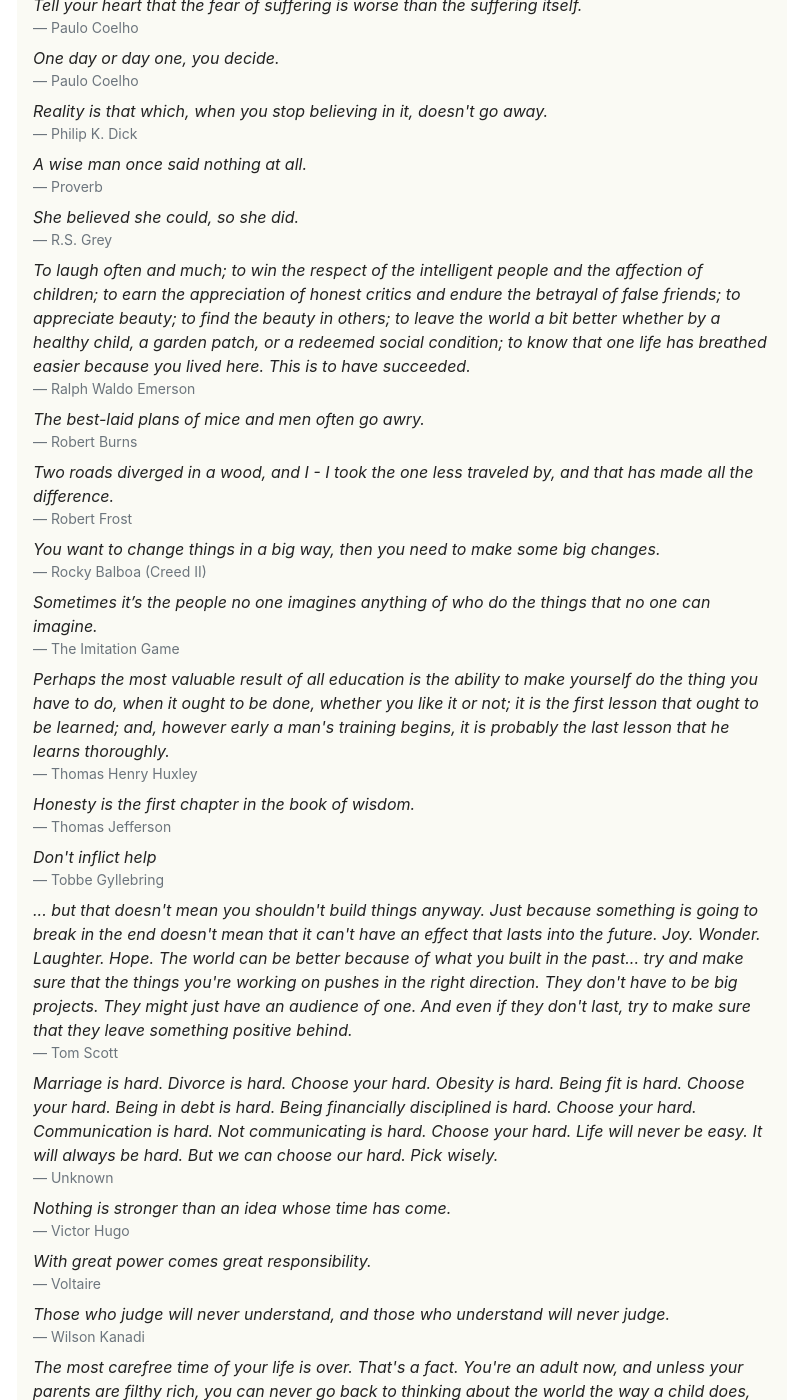
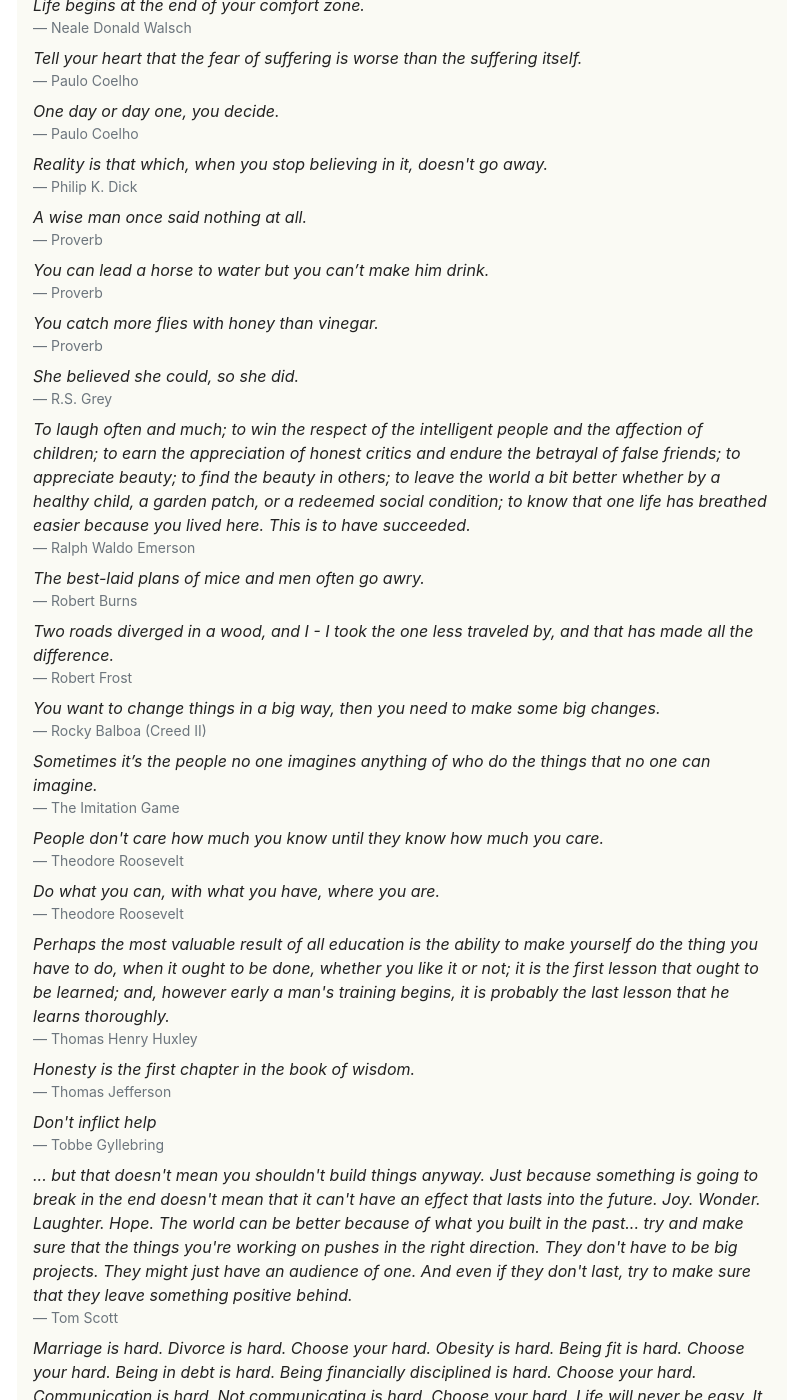
Before and after one commit to mackorone/mackorone.github.io, a Jekyll site: the page built from quotes.html, in a window 1280 px wide and 1400 px high, scrolled down 3969 px. Shown: the whole window, without its empty margins (238-1036 px from the left). Built offline with Jekyll 4.4.1, drawn with Linux system fonts in a browser that asks for light colours; nearby versions of some CDN libraries; some of the changed text lies outside the part shown.

Commit message:
Add more quotes

```diff
--- a/_data/quotes.yml
+++ b/_data/quotes.yml
@@ -98,7 +98,7 @@
   source: Kent Beck
 - quote: 'When most people say they want to be a millionaire, what they really mean is "I want to spend a million dollars," which is literally the opposite of being a millionaire.'
   source: Morgan Housel
-- quote: What do I think? Who the fuck am I?
+- quote: What do I think? Who [...] am I?
   source: George Hotz
 - quote: A wise man once said nothing at all.
   source: Proverb
@@ -157,3 +157,15 @@
   source: David McCullough
 - quote: A person is smart. People are dumb, panicky dangerous animals and you know it.
   source: Men in Black
+- quote: You can lead a horse to water but you can’t make him drink.
+  source: Proverb
+- quote: You catch more flies with honey than vinegar.
+  source: Proverb
+- quote: People don't care how much you know until they know how much you care.
+  source: Theodore Roosevelt
+- quote: Do what you can, with what you have, where you are.
+  source: Theodore Roosevelt
+- quote: Never signed, never sent.
+  source: Abraham Lincoln
+- quote: The only way of knowing a person is to love them without hope.
+  source: Walter Benjamin
```
